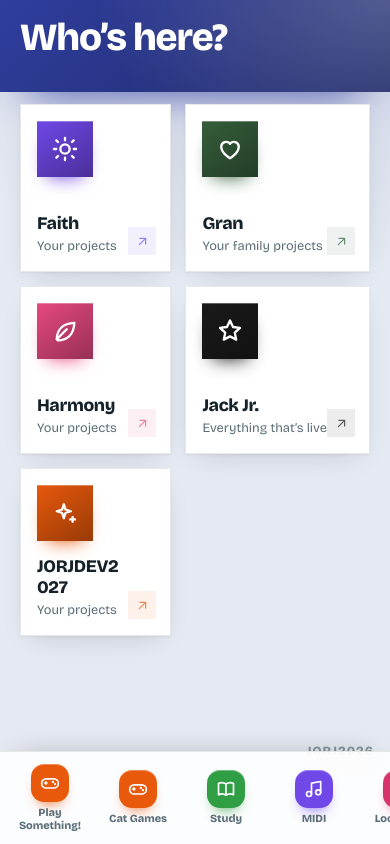
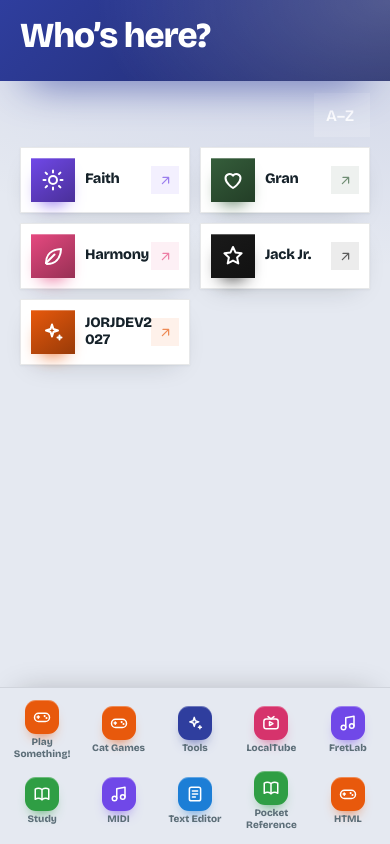
Before and after one commit to JORJ2026/start, a plain HTML site: page index.html in a window 390 px wide. Drawn offline with nearby package versions, Linux system fonts and the light colour scheme.

Commit message:
Add files via upload

```diff
--- a/app.js
+++ b/app.js
@@ -85,6 +85,16 @@ gran|Games|Live|Cat Card Games (old)|https://jorj2026.github.io/nobodyspurrfect
 harmony|Games|Live|Cat Card Games (old)|https://jorj2026.github.io/nobodyspurrfect
 jack|Games|Live|Cat Card Games (old)|https://jorj2026.github.io/nobodyspurrfect
 jorjdev2027|Games|Live|Cat Card Games (old)|https://jorj2026.github.io/nobodyspurrfect
+jorjdev2027|Other|Live|Tools|https://jorj2026.github.io/gsd
+gran|Other|Live|Tools|https://jorj2026.github.io/gsd
+faith|Other|Live|Tools|https://jorj2026.github.io/gsd
+harmony|Other|Live|Tools|https://jorj2026.github.io/gsd
+jack|Other|Live|Tools|https://jorj2026.github.io/gsd
+jack|Games|Live|HTML Games|https://jorj2026.github.io/htmlgames
+jorjdev2027|Games|Live|HTML Games|https://jorj2026.github.io/htmlgames
+faith|Games|Live|HTML Games|https://jorj2026.github.io/htmlgames
+gran|Games|Live|HTML Games|https://jorj2026.github.io/htmlgames
+harmony|Games|Live|HTML Games|https://jorj2026.github.io/htmlgames
 `;
 const ALL = [];
 // Guest always sees these (by URL). They can tick more with "Choose more projects".
@@ -191,13 +201,14 @@ function render(){
 const DOCK = [
   { url:"https://jorj2026.github.io/play", label:"Play Something!", icon:"gamepad", c:"#E8590C" },
   { url:"https://jorj2026.github.io/meow", label:"Cat Games", icon:"gamepad", c:"#E8590C" },
+  { url:"https://jorj2026.github.io/gsd", label:"Tools", icon:"sparkle", c:"#2F3E9E" },
+  { url:"https://jorj2026.github.io/localtube", label:"LocalTube", icon:"tv", c:"#D6336C" },
+  { url:"https://jorj2026.github.io/fretlab", label:"FretLab", icon:"music", c:"#7048E8" },
   { url:"https://jorj2026.github.io/granstudy", label:"Study", icon:"book", c:"#2F9E44" },
   { url:"https://jorj2026.github.io/chopin", label:"MIDI", icon:"music", c:"#7048E8" },
-  { url:"https://jorj2026.github.io/localtube", label:"LocalTube", icon:"tv", c:"#D6336C" },
   { url:"https://jorj2026.github.io/logo", label:"Text Editor", icon:"notebook", c:"#1C7ED6" },
-  { url:"https://jorj2026.github.io/fretlab", label:"FretLab", icon:"music", c:"#7048E8" },
   { url:"https://jorj2026.github.io/pocketreference", label:"Pocket Reference", icon:"book", c:"#2F9E44" },
-  { url:"https://jorj2026.github.io/paint3d", label:"Paint 3d", icon:"sparkle", c:"#0CA678" },
+  { url:"https://jorj2026.github.io/htmlgames", label:"HTML", icon:"gamepad", c:"#E8590C" },
 ];
 function buildDock(){
   const dock=$("dock"); dock.innerHTML="";
@@ -311,7 +322,9 @@ $("vList").onclick=()=>setView("list"); $("vGrid").onclick=()=>setView("grid");
 document.querySelectorAll("[data-ic]").forEach(el=>el.innerHTML=svgIcon(el.dataset.ic));
 // One button per user, alphabetical by name
 const userList = $("userList");
-Object.entries(ROLES).sort((a,b)=>a[1].name.localeCompare(b[1].name, undefined, {sensitivity:"base"})).forEach(([key,r])=>{
+function renderUsers(){
+userList.innerHTML="";
+Object.entries(ROLES).sort((a,b)=>sortDir*a[1].name.localeCompare(b[1].name, undefined, {sensitivity:"base"})).forEach(([key,r])=>{
   const b=document.createElement("button"); b.className="tile"; b.style.setProperty("--c", r.color);
   b.innerHTML='<div class="ic" aria-hidden="true"></div><div class="tx"><h3></h3><p></p></div><span class="go" aria-hidden="true"></span>';
   b.querySelector(".ic").innerHTML=svgIcon(ROLE_ICON[key]||"user");
@@ -319,4 +332,9 @@ Object.entries(ROLES).sort((a,b)=>a[1].name.localeCompare(b[1].name, undefined,
   b.querySelector("h3").textContent=r.name; b.querySelector("p").textContent=r.blurb;
   b.onclick=()=>choose(key); userList.appendChild(b);
 });
+$("sortBtn").textContent = sortDir>0 ? "A–Z" : "Z–A";
+}
+let sortDir=1;
+$("sortBtn").onclick=()=>{ sortDir=-sortDir; renderUsers(); };
+renderUsers();
 $("pick").hidden=false; buildDock();
--- a/index.html
+++ b/index.html
@@ -19,6 +19,7 @@
   <!-- Step 1: who are you -->
   <section id="pick" hidden>
     <div class="hero"><div class="hello">Who’s here?</div></div>
+    <div class="sortRow"><button class="ghost" id="sortBtn" type="button">A–Z</button></div>
     <div class="grid" id="userList"></div>
   </section>
 
--- a/style.css
+++ b/style.css
@@ -55,6 +55,7 @@ h1,h2,h3{margin:0;letter-spacing:-.02em}
 .ghost svg{width:18px;height:18px}
 .ghost:hover{background:rgba(255,255,255,.28)}
 .ghost:active{transform:scale(.96)}
+.sortRow{display:flex;justify-content:flex-end;margin-top:12px}
 .hello{font-size:clamp(2.4rem,9vw,4.2rem);font-weight:800;line-height:1;letter-spacing:-.03em;margin-bottom:8px;position:relative;z-index:1}
 .sub{margin:0;opacity:.88;max-width:44ch;position:relative;z-index:1}
 
@@ -195,6 +196,28 @@ ol li:not(:last-child)::after{content:"";position:absolute;left:13px;top:30px;bo
 .dock .di svg{width:20px;height:20px}
 .dock a:hover .di{transform:translateY(-3px)}
 .dock a:active .di{transform:scale(.9)}
+@media (max-width:639px){
+  .dock{display:grid;grid-template-columns:repeat(5,1fr);gap:2px 4px;padding:8px 6px calc(8px + env(safe-area-inset-bottom,0px));background:color-mix(in srgb,var(--bg) 92%,transparent);-webkit-backdrop-filter:blur(14px);backdrop-filter:blur(14px);border-top:1px solid var(--line);overflow:visible}
+  .dock a{flex:none;min-width:0;min-height:0;padding:4px 0;font-size:.62rem;gap:3px}
+  .dock .di{width:34px;height:34px;border-radius:11px}
+  .dock .di svg{width:18px;height:18px}
+  .wrap{padding-bottom:170px}
+  .toast{bottom:calc(164px + env(safe-area-inset-bottom,0px))}
+  .stamp{display:none}
+  .wrap:has(#pick:not([hidden])){padding-bottom:24px}
+  #pick .hero{padding-bottom:20px}
+  #pick .hello{font-size:clamp(2rem,9vw,3rem)}
+  #pick .roles{gap:10px}
+  #pick .grid{gap:10px;margin-top:10px;grid-template-columns:repeat(2,minmax(0,1fr))}
+  #pick .tile{flex-direction:row;align-items:center;gap:10px;min-width:0;min-height:0;padding:10px 32px 10px 10px}
+  #pick .ic{width:44px;height:44px;flex:none}
+  #pick .ic svg{width:24px;height:24px}
+  #pick .tx{margin-top:0;padding-right:0}
+  #pick .tile h3{font-size:.9rem;margin-bottom:1px}
+  #pick .tile p{display:none}
+  #pick .go{bottom:auto;top:50%;transform:translateY(-50%);right:10px}
+  #pick .tile:hover .go{transform:translate(2px,-50%)}
+}
 
 /* Corner stamp */
 .stamp{position:fixed;right:16px;bottom:calc(84px + env(safe-area-inset-bottom,0px));z-index:24;pointer-events:none;font-weight:800;font-size:.78rem;letter-spacing:.08em;color:var(--muted);opacity:.7}
```
Also changed, not shown: uploads/image-2.png (added), uploads/image-3.png (added), uploads/image-4.png (added), uploads/image-5.png (added), uploads/image-6.png (added), uploads/image-7.png (added), uploads/image-8.png (added).
